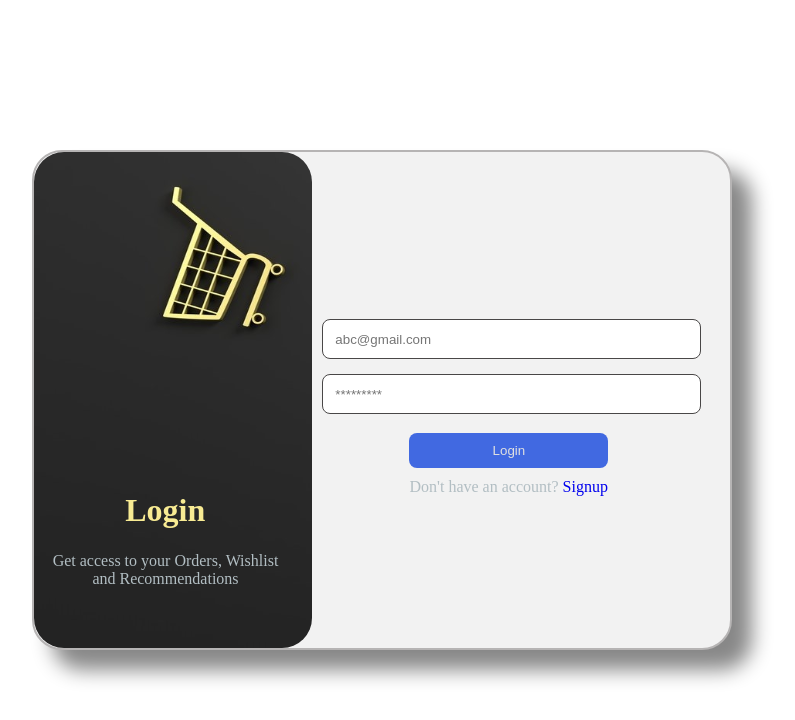
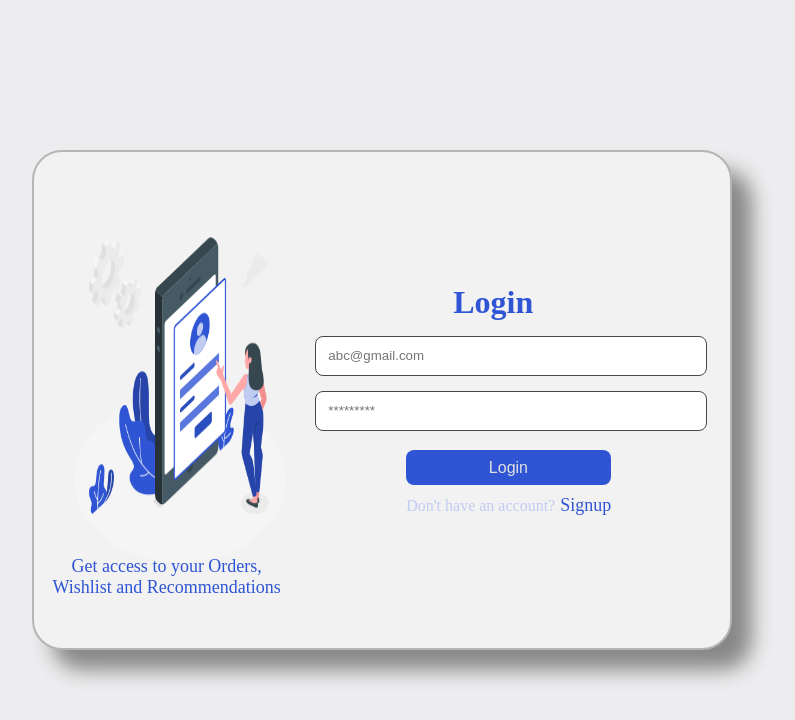
Before and after one commit to P-Bhuvanesh/E-commerce, a React (Vite) app in the folder client/: page / in a window 1280 px wide. Shown: the top 720 px of the page, without its empty margins (258-1053 px from the left). Built offline with nearby package versions, Linux system fonts and the light colour scheme.

Commit message:
Ui updation

```diff
--- a/client/src/components/Home.jsx
+++ b/client/src/components/Home.jsx
@@ -9,8 +9,9 @@ function Home() {
   return (
     <div>
       <Navbar />
-      Home
+      {/* Home */}
       <Slider slides = {slides}/>
+
     </div>
   );
 }
--- a/client/src/components/Login.jsx
+++ b/client/src/components/Login.jsx
@@ -1,6 +1,6 @@
 import React from "react";
 import "../styles/Login.css";
-import login from "../assets/login.jpg";
+import login from "../assets/login.png";
 import { Link } from "react-router-dom";
 const Login = () => {
   // const [email, setEmail] = useState('');
@@ -12,10 +12,10 @@ const Login = () => {
         <div className="login-child-container">
           <div className="login-left">
             <img src={login} alt="" />
-            <h1>Login</h1>
             <p>Get access to your Orders, Wishlist and Recommendations</p>
           </div>
           <div className="login-right">
+            <h1>Login</h1>
             <form>
               <input
                 type="email"
@@ -38,9 +38,9 @@ const Login = () => {
               </Link>
               <p>
                 Don't have an account?
-                <span className="login-new">
-                  <Link to="/signup"> Signup</Link>
-                </span>
+                <Link to="/signup">
+                  <span className="login-new">Signup</span>
+                </Link>
               </p>
             </form>
           </div>
--- a/client/src/components/Signup.jsx
+++ b/client/src/components/Signup.jsx
@@ -1,6 +1,6 @@
 import React, { useState } from "react";
 import "../styles/Signup.css";
-import login from "../assets/login.jpg";
+import login from "../assets/signup.png";
 import { Link } from "react-router-dom";
 import toast, { Toaster } from "react-hot-toast";
 
@@ -16,7 +16,7 @@ const Signup = () => {
   const error = () => toast.error("User registration failed");
   const handleChange = (e) => {
     setSignupData((prev) => {
-      return { ...prev, [e.target.name]: e.target.value }
+      return { ...prev, [e.target.name]: e.target.value };
     });
   };
   const handleSubmit = async (e) => {
@@ -24,7 +24,7 @@ const Signup = () => {
     try {
       const response = await fetch("http://127.0.0.1:8000/auth/register", {
         method: "POST",
-        headers: { 'Content-Type': 'application/json' },
+        headers: { "Content-Type": "application/json" },
         body: JSON.stringify(signupData),
       });
       if (response.ok) {
@@ -35,7 +35,7 @@ const Signup = () => {
           mobile: "",
           password: "",
           confirmpassword: "",
-        })
+        });
       } else {
         const errorMessage = await response.text();
         error(errorMessage);
@@ -49,6 +49,7 @@ const Signup = () => {
     <div className="signupcontainer">
       <div className="signupchild">
         <div className="signupleft">
+          <h1>Signup</h1>
           <form onSubmit={handleSubmit}>
             <input
               type="text"
@@ -100,15 +101,15 @@ const Signup = () => {
             </button>
             <p>
               Already our customer ?{" "}
-              <span className="signupnew">
-                <Link to="/login">Login</Link>
-              </span>
+              <Link to="/login">
+                <span className="signupnew">Login</span>
+              </Link>
             </p>
           </form>
         </div>
         <div className="signupright">
           <img src={login} alt="signup" />
-          <h1>Signup</h1>
+
           <p>Looks like you're new here!</p>
         </div>
       </div>
--- a/client/src/index.css
+++ b/client/src/index.css
@@ -4,3 +4,7 @@
   box-sizing: border-box;
 
 }
+
+body{
+  background-color: #edecee;
+}
--- a/client/src/mock.json
+++ b/client/src/mock.json
@@ -18,7 +18,7 @@
     {
       "image": "https://assets.tatacliq.com/medias/sys_master/images/50504081145886.jpg",
       "title": "Black Panther: Wakanda Forever",
-      "subTitle": "Queen Ramonda, Shuri, M’Baku, Okoye and the Dora Milaje fight to protect their nation from intervening world powers in the wake of King T’Challa’s death. As the Wakandans strive to embrace their next chapter, the heroes must band together with the help of War Dog Nakia and Everett Ross and forge a new path for the kingdom of Wakanda.",
+      "subTitle": "Queen Ramonda, Shuri, MBaku, Okoye and the Dora Milaje fight to protect their nation from intervening world powers in the wake of King T’Challa’s death. As the Wakandans strive to embrace their next chapter, the heroes must band together with the help of War Dog Nakia and Everett Ross and forge a new path for the kingdom of Wakanda.",
       "interval": 2500
     }
   ]
--- a/client/src/styles/Login.css
+++ b/client/src/styles/Login.css
@@ -41,7 +41,7 @@
 }
 
 .login-btn {
-  background-color: royalblue;
+  background-color: #2f55d4;
   margin-top: 10%;
   width: 105%;
   height: 35px;
@@ -51,18 +51,22 @@
   right: 9%;
   cursor: pointer;
   color: #e0e0e0;
+  font-size:medium;
 }
 
 .login-new {
-  color: royalblue;
+  color: #2f55d4;
+  padding-left: 5px;
+  font-size: large;
 }
 
 .login-right p {
   margin-left: -25px;
+  color: #c1ccf2;
 }
 
 .login-left img {
-  width: 100%;
+  width: 300px;
   height: 100%;
   margin-left: 20px;
   border-radius: 30px;
@@ -70,13 +74,15 @@
 
 .login-left p {
   position: absolute;
-  bottom: 12%;
-  left: 25px;
+  bottom: 10%;
+  left: 34px;
+  color: #2f55d4;
+  font-size: large;
 }
 
-.login-left h1 {
-  position: absolute;
-  bottom: 24%;
-  left: 40%;
-  color: #f8eb93;
+.login-right h1 {
+  color: #2f55d4;
+  display: flex;
+  position: relative;
+  left: 30px;
 }
--- a/client/src/styles/Navbar.css
+++ b/client/src/styles/Navbar.css
@@ -1,7 +1,7 @@
 
   .nav{
-    background-color: #f2f2f2;
-    color: #06DBF8;
+    background-color: #2f55d4;
+    color: #c1ccf2;
     width: 100%;
      display: flex;
     justify-content: space-between;
--- a/client/src/styles/Shirts.css
+++ b/client/src/styles/Shirts.css
@@ -25,6 +25,7 @@ a {
   display: flex;
   flex-wrap: wrap;
   width: 100%;
+  height: 100%;
   justify-content: center;
   align-items: center;
   margin: 50px 0;
@@ -50,7 +51,7 @@ a {
   transform: translate(8px, -8px);
 }
 
-img {
+.gallery img {
   width: 200px;
   height: 200px;
   text-align: center;
--- a/client/src/styles/Signup.css
+++ b/client/src/styles/Signup.css
@@ -10,6 +10,7 @@
   justify-content: center;
   align-items: center;
   height: 500px;
+  background-color: #f2f2f2;
   width: 700px;
   border-radius: 30px;
   border: 2px solid #b6b4b4;
@@ -36,13 +37,14 @@
 }
 
 .signup-btn {
-  background-color: royalblue;
+  background-color: #2f55d4;
   margin-top: 7%;
   width: 50%;
   height: 35px;
   border: none;
   border-radius: 8px;
   position: relative;
+  font-size: medium;
   left: 25%;
   cursor: pointer;
   color: white;
@@ -54,19 +56,26 @@
   border-radius: 30px;
 }
 
-.signupright h1 {
-  position: absolute;
-  color: #f8eb93;
-  bottom: 32%;
-  right: 32%;
+.signupleft h1 {
+  color: #2f55d4;
+  text-align: center;
+  margin: 30px 0px;
+}
+
+.signupleft p{
+  color: #c1ccf2;
+  font-size:medium;
 }
 
 .signupright p {
   position: absolute;
-  bottom: 25.5%;
-  right: 28.5%;
+  color:#2f55d4;
+  font-size: large;
+  bottom: 21.5%;
+  right: 31.5%;
 }
 .signupnew {
-    color: royalblue;
+    color: #2f55d4;
     text-decoration: none;
+    font-size: large;
   }
--- a/client/src/styles/Slider.css
+++ b/client/src/styles/Slider.css
@@ -1,18 +1,18 @@
 img{
     width: 100%;
     height: 100%;
-}
+  }
 
-.swiper {
+  .swiper {
     width: 100%;
     height: 25rem;
+    background-color:#edecee;
   }
 
 .swiper-slide {
     text-align: center;
     font-size: 18px;
-    background: #fff;
-    display: flex;
+    /* background: #fff; */
     justify-content: center;
     align-items: center;
   }
@@ -20,4 +20,9 @@ img{
   .swiper-slide img {
     display: block;
     width: 100%;
+    border-radius: 30px;
   }
+
+  Swiper{
+    background-color: blueviolet;
+  }
```
Also changed, not shown: client/src/assets/login.png (added), client/src/assets/signup.png (added), client/src/styles/Home.css (added).
